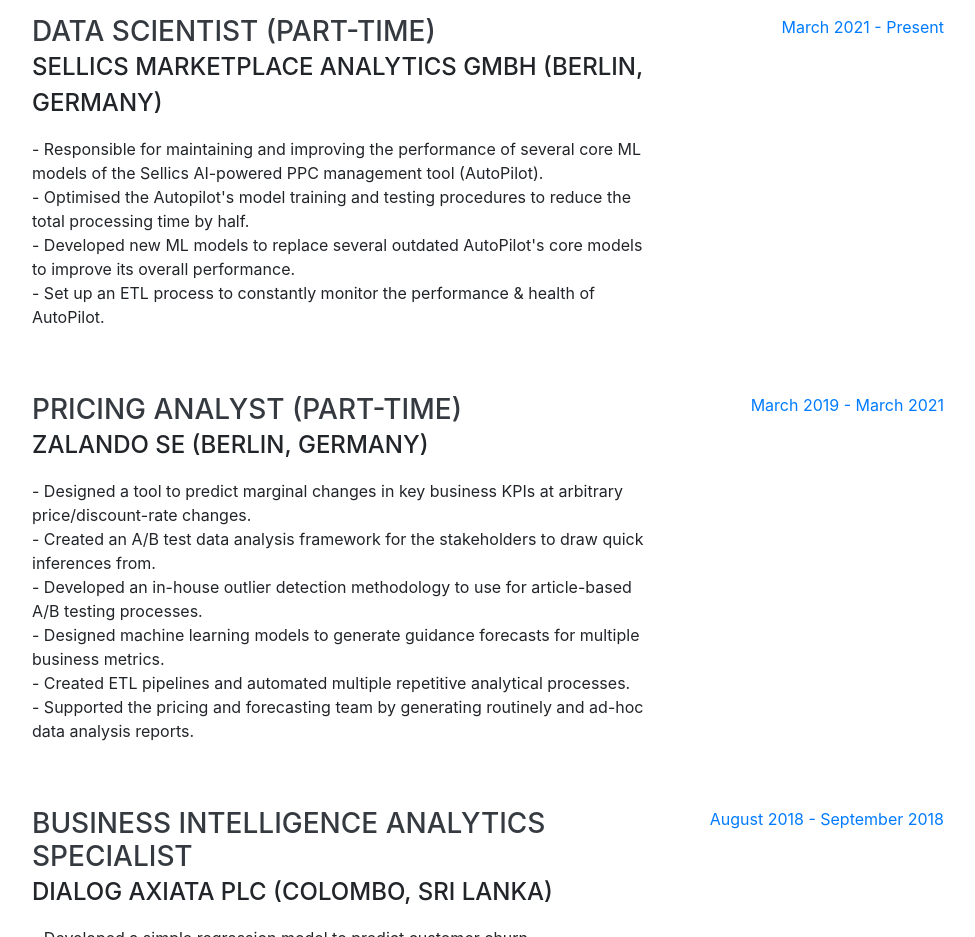
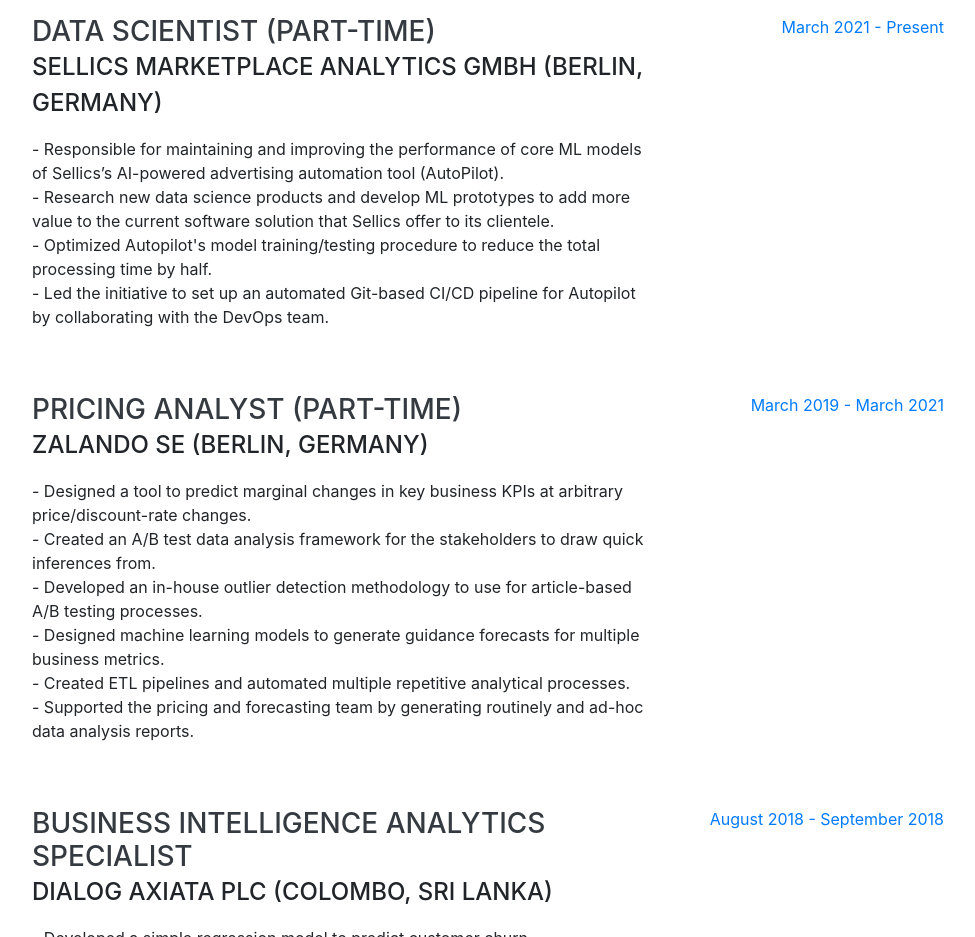
Before and after one commit to PandulaP/PandulaP.github.io, a website with bundled scripts: page index.html in a window 1280 px wide. Shown: the part 920-1857 px from the top of the page, without its empty margins (288-1263 px from the left). Built offline with nearby package versions, Linux system fonts and the light colour scheme; a web font is replaced by a local one.

Commit message:
updated description

```diff
--- a/index.html
+++ b/index.html
@@ -109,10 +109,10 @@
           <div class="resume-content">
             <h3 class="mb-0">Data Scientist (Part-time)</h3>
             <div class="subheading mb-3">Sellics Marketplace Analytics GmbH (Berlin, Germany)</div>
-            <p>- Responsible for maintaining and improving the performance of several core ML models of the Sellics AI-powered PPC management tool (AutoPilot).<br>
-              - Optimised the Autopilot's model training and testing procedures to reduce the total processing time by half.<br>
-              - Developed new ML models to replace several outdated AutoPilot's core models to improve its overall performance.<br>
-              - Set up an ETL process to constantly monitor the performance & health of AutoPilot.<br>
+            <p>- Responsible for maintaining and improving the performance of core ML models of Sellics’s AI-powered advertising automation tool (AutoPilot).<br>
+              - Research new data science products and develop ML prototypes to add more value to the current software solution that Sellics offer to its clientele.<br>
+              - Optimized Autopilot's model training/testing procedure to reduce the total processing time by half.<br>
+              - Led the initiative to set up an automated Git-based CI/CD pipeline for Autopilot by collaborating with the DevOps team.<br>
               </p>
           </div>
           <div class="resume-date text-md-right">
```
